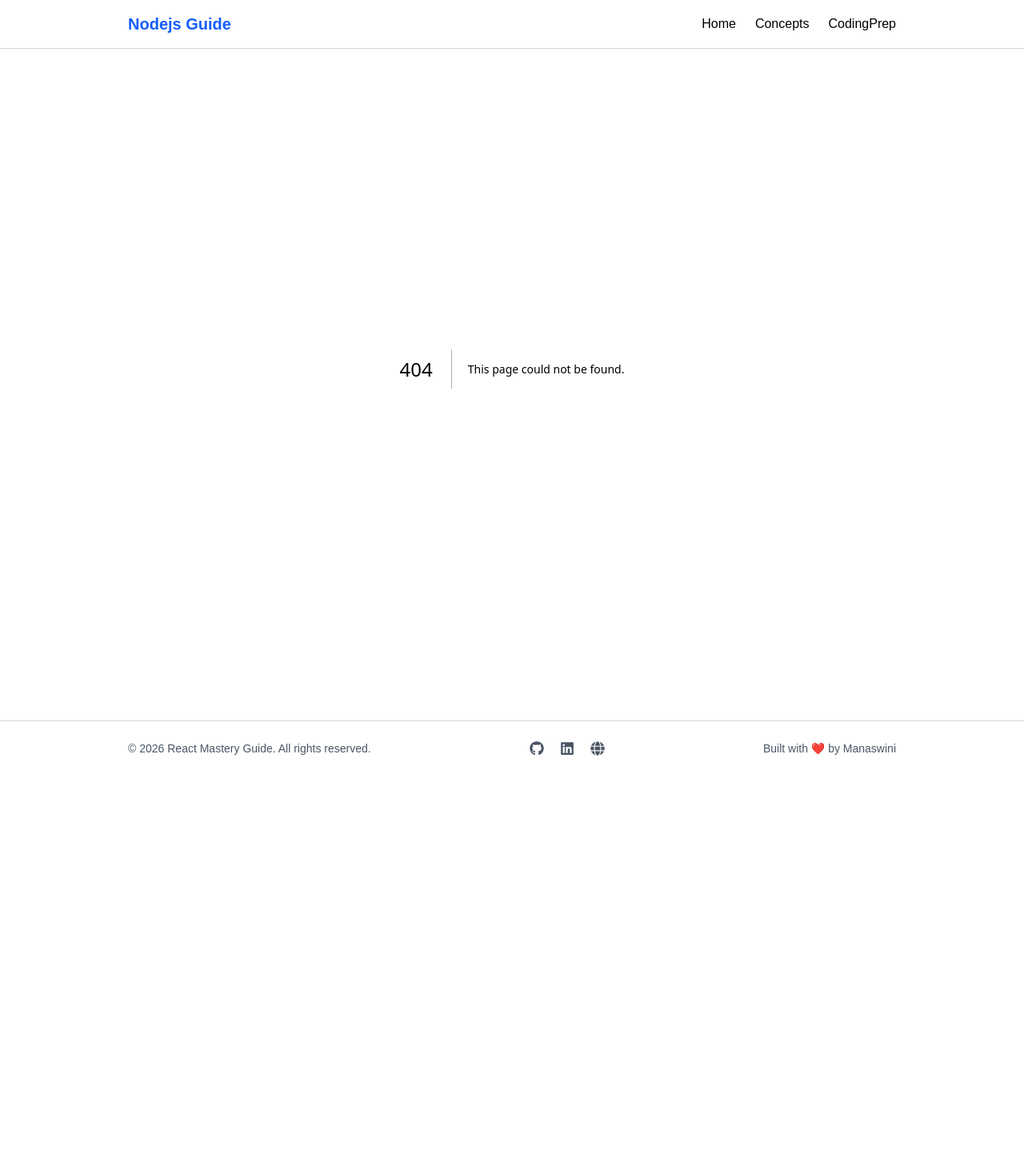
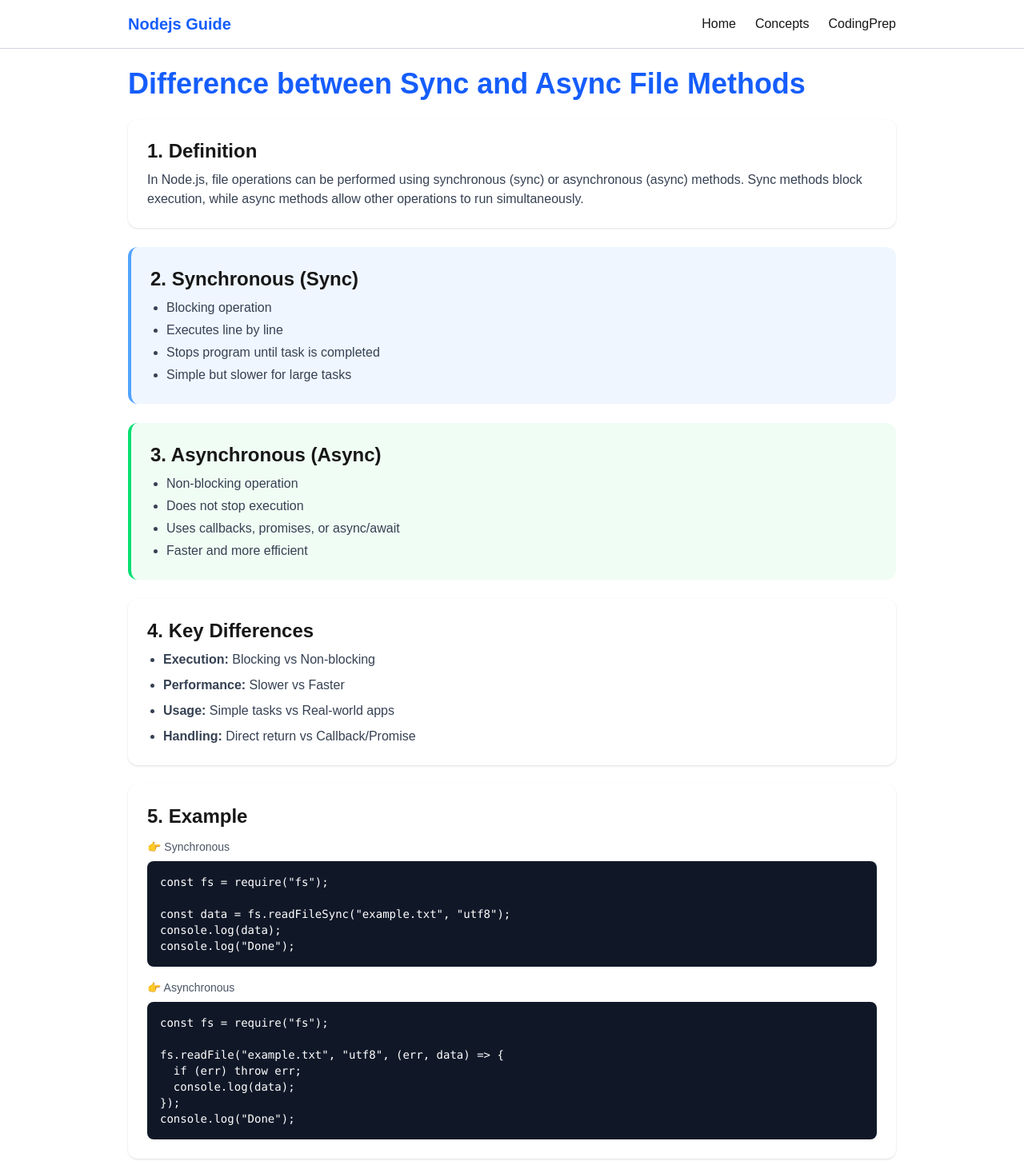
Before and after one commit to Monisasmal/NodeJS-Concepts, a Next.js app: page /concepts/SyncVsAsyncFileMethods in a window 1280 px wide. Before the commit this address had no page. Shown: the top 1467 px of the page at 80% size. Before the commit the page ends 970 px from the top, so only its background shows below. Built offline with nearby package versions, Linux system fonts and the light colour scheme.

Commit message:
first commit

```diff
--- /dev/null
+++ b/src/app/concepts/SyncVsAsyncFileMethods/page.tsx
@@ -0,0 +1,120 @@
+export default function SyncVsAsyncFileMethods() {
+  return (
+    <div className="w-full max-w-5xl mx-auto px-4 sm:px-6 lg:px-8 py-6">
+
+      <h1 className="text-2xl sm:text-3xl md:text-4xl font-bold text-blue-600 mb-6">
+        Difference between Sync and Async File Methods
+      </h1>
+
+      {/* Definition */}
+      <section className="mb-6 bg-white shadow-sm rounded-xl p-4 sm:p-6">
+        <h2 className="text-lg sm:text-xl md:text-2xl font-semibold mb-2">
+          1. Definition
+        </h2>
+        <p className="text-sm sm:text-base text-gray-700">
+          In Node.js, file operations can be performed using synchronous (sync)
+          or asynchronous (async) methods. Sync methods block execution, while
+          async methods allow other operations to run simultaneously.
+        </p>
+      </section>
+
+      {/* Sync */}
+      <section className="mb-6 bg-blue-50 border-l-4 border-blue-400 rounded-xl p-4 sm:p-6">
+        <h2 className="text-lg sm:text-xl md:text-2xl font-semibold mb-2">
+          2. Synchronous (Sync)
+        </h2>
+        <ul className="list-disc ml-5 text-sm sm:text-base text-gray-700 space-y-1">
+          <li>Blocking operation</li>
+          <li>Executes line by line</li>
+          <li>Stops program until task is completed</li>
+          <li>Simple but slower for large tasks</li>
+        </ul>
+      </section>
+
+      {/* Async */}
+      <section className="mb-6 bg-green-50 border-l-4 border-green-400 rounded-xl p-4 sm:p-6">
+        <h2 className="text-lg sm:text-xl md:text-2xl font-semibold mb-2">
+          3. Asynchronous (Async)
+        </h2>
+        <ul className="list-disc ml-5 text-sm sm:text-base text-gray-700 space-y-1">
+          <li>Non-blocking operation</li>
+          <li>Does not stop execution</li>
+          <li>Uses callbacks, promises, or async/await</li>
+          <li>Faster and more efficient</li>
+        </ul>
+      </section>
+
+      {/* Key Differences */}
+      <section className="mb-6 bg-white shadow-sm rounded-xl p-4 sm:p-6">
+        <h2 className="text-lg sm:text-xl md:text-2xl font-semibold mb-2">
+          4. Key Differences
+        </h2>
+        <ul className="list-disc ml-5 text-sm sm:text-base text-gray-700 space-y-2">
+          <li><b>Execution:</b> Blocking vs Non-blocking</li>
+          <li><b>Performance:</b> Slower vs Faster</li>
+          <li><b>Usage:</b> Simple tasks vs Real-world apps</li>
+          <li><b>Handling:</b> Direct return vs Callback/Promise</li>
+        </ul>
+      </section>
+
+      {/* Example */}
+      <section className="mb-6 bg-white shadow-sm rounded-xl p-4 sm:p-6">
+        <h2 className="text-lg sm:text-xl md:text-2xl font-semibold mb-3">
+          5. Example
+        </h2>
+
+        <p className="text-sm text-gray-600 mb-2">👉 Synchronous</p>
+
+        <pre className="bg-gray-900 text-white p-3 sm:p-4 rounded-lg overflow-x-auto text-xs sm:text-sm">
+{`const fs = require("fs");
+
+const data = fs.readFileSync("example.txt", "utf8");
+console.log(data);
+console.log("Done");`}
+        </pre>
+
+        <p className="text-sm text-gray-600 mt-4 mb-2">👉 Asynchronous</p>
+
+        <pre className="bg-gray-900 text-white p-3 sm:p-4 rounded-lg overflow-x-auto text-xs sm:text-sm">
+{`const fs = require("fs");
+
+fs.readFile("example.txt", "utf8", (err, data) => {
+  if (err) throw err;
+  console.log(data);
+});
+console.log("Done");`}
+        </pre>
+      </section>
+
+      {/* Output Difference */}
+      <section className="mb-6 bg-yellow-50 border-l-4 border-yellow-400 rounded-xl p-4 sm:p-6">
+        <h2 className="text-lg sm:text-xl md:text-2xl font-semibold mb-2">
+          6. Output Difference
+        </h2>
+
+        <pre className="bg-gray-100 p-3 rounded-lg text-xs sm:text-sm">
+{`// Sync Output
+File Content
+Done
+
+// Async Output
+Done
+File Content`}
+        </pre>
+      </section>
+
+      {/* When to Use */}
+      <section className="mb-6 bg-white shadow-sm rounded-xl p-4 sm:p-6">
+        <h2 className="text-lg sm:text-xl md:text-2xl font-semibold mb-2">
+          7. When to Use
+        </h2>
+        <ul className="list-disc ml-5 text-sm sm:text-base text-gray-700 space-y-1">
+          <li>Use Sync for small scripts or debugging</li>
+          <li>Use Async for real-world applications</li>
+          <li>Prefer Async for better performance</li>
+        </ul>
+      </section>
+
+    </div>
+  );
+}
--- a/src/app/concepts/page.tsx
+++ b/src/app/concepts/page.tsx
@@ -23,6 +23,7 @@ const concept = [
      {name: "Difference between require and import?", path:"/concepts/RequireVsImport"},
      {name: "How to Read Files in Node.js??", path:"/concepts/HowToReadFiles"},
      {name: "How to Write Files in Node.js??", path:"/concepts/HowToWriteFiles"},
+     {name: " Difference between Sync and Async File Methods?", path:"/concepts/SyncVsAsyncFileMethods"},
 ];
 
 export default function Concepts(){
```
